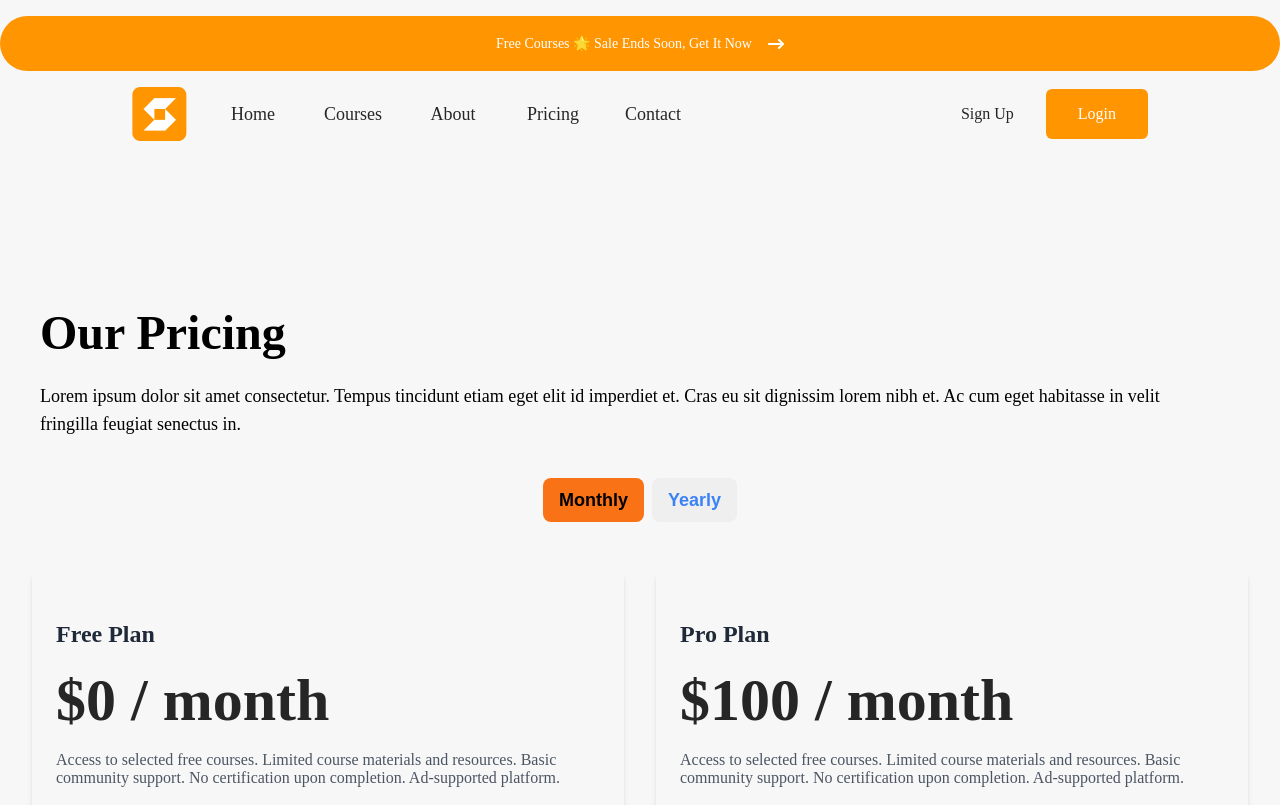
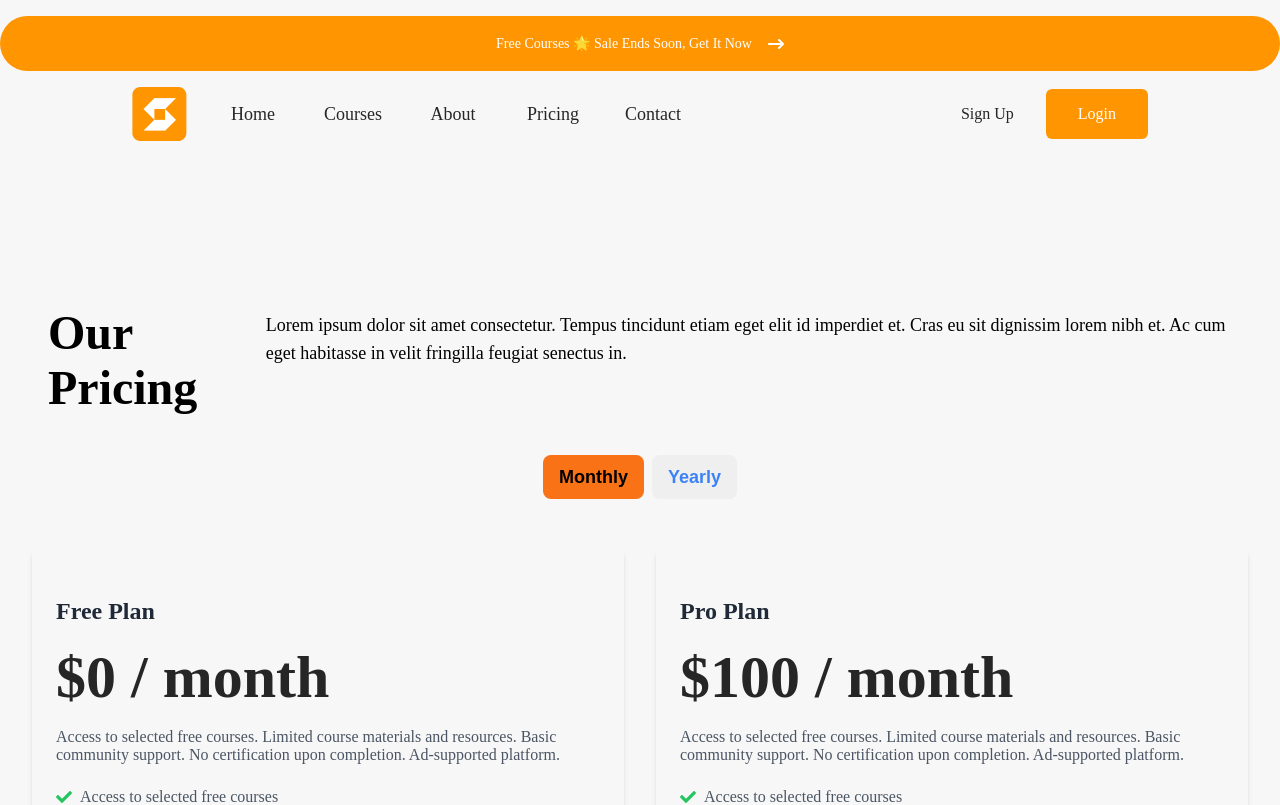
Before and after one commit to Tunahanclr16/Course-Project, a React (Vite) app: page /Pricing in a window 1280 px wide. Shown: the top 805 px of the page. Built offline with nearby package versions, Linux system fonts and the light colour scheme.

Commit message:
section header update

```diff
--- a/src/pages/AboutUs.jsx
+++ b/src/pages/AboutUs.jsx
@@ -1,10 +1,7 @@
-import PricingCard from "../components/pricing/Pricing"
-import Accordion from "../components/accordion/Accordion"
+import SectionHeader from "../ui/SectionHeader";
+
 export default function AboutUs() {
-  return (
-    <div className="lg:max-w-[1596px] w-full mx-auto ">
-      <PricingCard />
-      <Accordion />
-    </div>
-  );
+  return <div className="lg:max-w-[1596px] w-full mx-auto ">
+    <SectionHeader title={"About Skillbridge"} description={"Welcome to our platform, where we are passionate about empowering individuals to master the world of design and development. We offer a wide range of online courses designed to equip learners with the skills and knowledge needed to succeed in the ever-evolving digital landscape."}/>
+  </div>;
 }
--- a/src/ui/SectionHeader.jsx
+++ b/src/ui/SectionHeader.jsx
@@ -2,15 +2,16 @@ import { NavLink } from "react-router-dom";
 
 export default function SectionHeader({ title, description }) {
   return (
-    <div className="flex lg:mt-[108px] mt-[50px] sm:mt-[100px] flex-col  justify-between">
-      <div>
+    <div className="flex px-2 sm:flex-row flex-col lg:mt-[108px] mt-[50px] sm:mt-[100px] justify-between">
+      <div className="sm:mx-auto">
         <h2 className="font-semibold md:p-2 lg:text-[48px] sm:text-[38px] text-[28px]">
           {title}
         </h2>
-        <div className="lg:w-[1177px]  sm:leading-6 md:leading-7 w-auto sm:w-[600px] md:w-[800px]  lg:mt-[6px] md:p-2 font-light mt-1 lg:text-[18px] sm:text-[16px] text-[14px]">
+
+      </div>
+      <div className="lg:w-[1177px]  sm:leading-6 md:leading-7 w-auto sm:mx-auto sm:w-[600px] md:w-[800px]  lg:mt-[6px] md:p-2 font-light mt-1 lg:text-[18px] sm:text-[16px] text-[14px]">
           {description}
         </div>
-      </div>
     </div>
   );
 }
```
